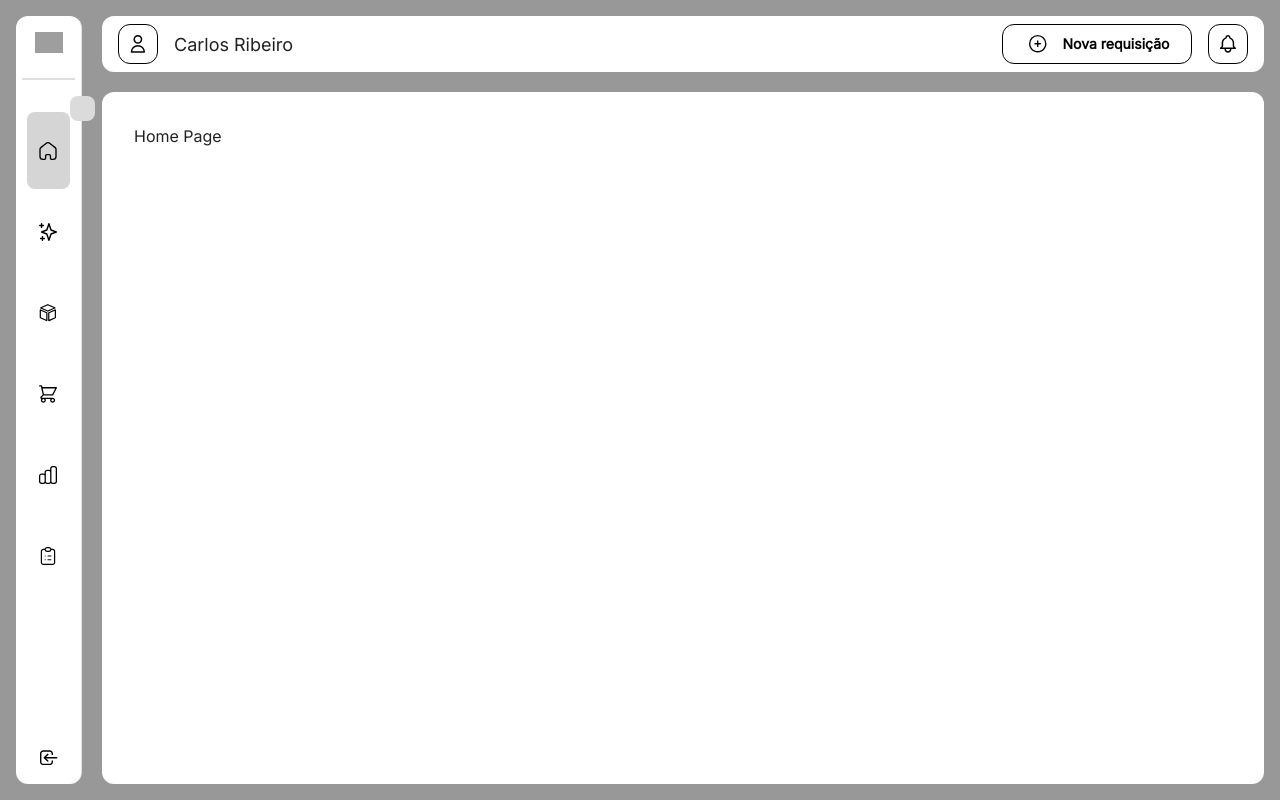
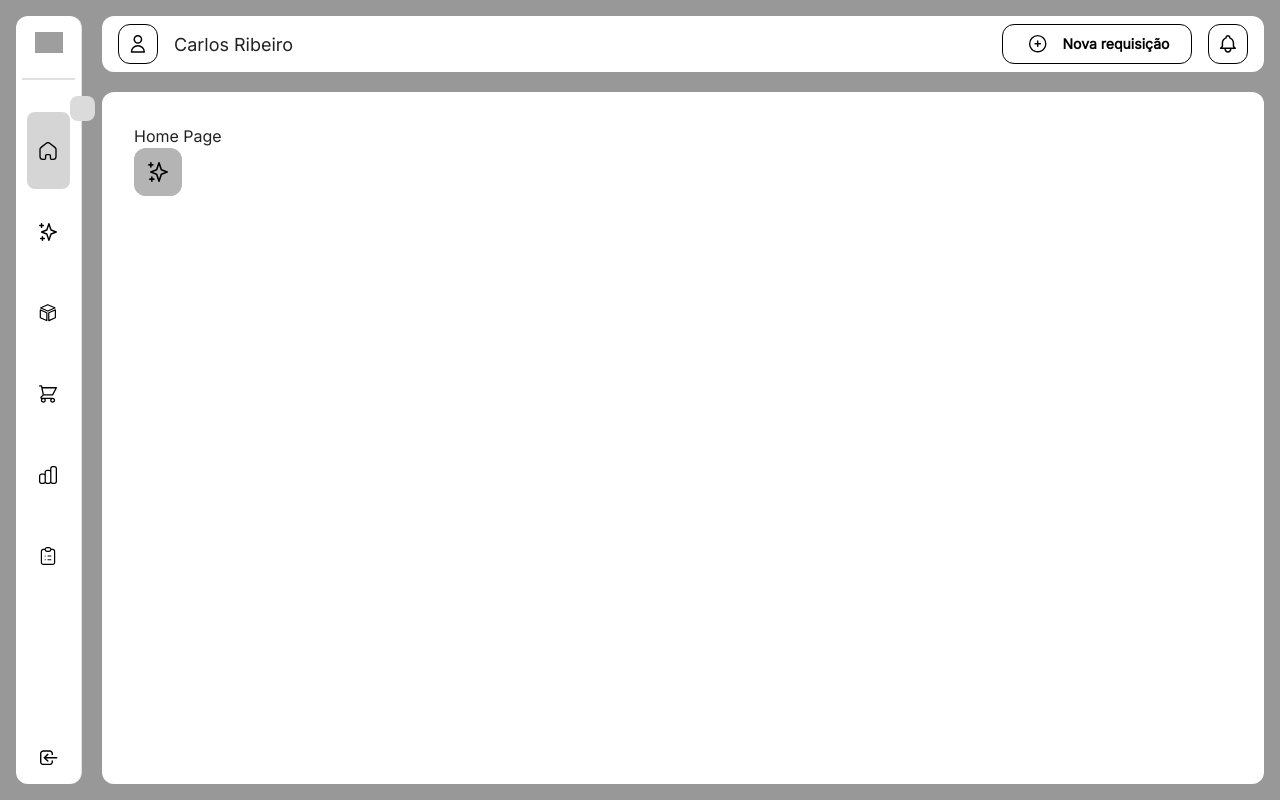
Before and after one commit to klissiadev/gestock, a React app in the folder frontend/: page / in a window 1280 px wide. Built offline with nearby package versions, Linux system fonts and the light colour scheme; no server answers; grey boxes are pictures that could not be loaded; some icons are missing; the HTML template or start-up script is replaced by a standard one.

Commit message:
feat(Chat): feat(ui): adiciona botão de atalho para acesso rápido ao chat

```diff
--- /dev/null
+++ b/frontend/src/components/ui/ExpandableIconButton.jsx
@@ -0,0 +1,62 @@
+import { Box, Typography } from "@mui/material";
+import { useState } from "react";
+
+export default function ExpandableIconButton({
+  icon,
+  label = "Minerva",
+  onClick,
+}) {
+  const [hover, setHover] = useState(false);
+
+  return (
+    <Box
+      onMouseEnter={() => setHover(true)}
+      onMouseLeave={() => setHover(false)}
+      onClick={onClick}
+      sx={(theme) => ({
+        height: 48,
+        width: hover ? 160 : 48,
+        backgroundColor: theme.palette.iconButton.active,
+        borderRadius: "12px",
+        display: "flex",
+        alignItems: "center",
+        cursor: "pointer",
+        overflow: "hidden",
+        transition: "width 250ms cubic-bezier(0.4, 0, 0.2, 1), background-color 150ms",
+        "&:hover": {
+          backgroundColor: theme.palette.iconButton.hover,
+        },
+      })}
+    >
+      {/* Ícone */}
+      <Box
+        sx={(theme) => ({
+          minWidth: 48,
+          height: 48,
+          display: "flex",
+          justifyContent: "center",
+          alignItems: "center",
+          backgroundColor: theme.palette.iconButton.active,
+          borderRadius: "12px",
+        })}
+      >
+        {icon}
+      </Box>
+
+      {/* Label que "entra" */}
+      <Typography
+        sx={{
+          whiteSpace: "nowrap",
+          opacity: hover ? 1 : 0,
+          transform: hover ? "translateX(0)" : "translateX(-12px)",
+          transition: "all 200ms ease",
+          fontSize: 18,
+          fontWeight: 500,
+          marginLeft: 2,
+        }}
+      >
+        {label}
+      </Typography>
+    </Box>
+  );
+}
--- a/frontend/src/features/LLM/components/ChatMarkdown.jsx
+++ b/frontend/src/features/LLM/components/ChatMarkdown.jsx
@@ -7,8 +7,8 @@ export default function ChatMarkdown({ content }) {
   return (
     <Box
       sx={{
-        "& ul": { paddingLeft: 3, marginTop: 1 },
-        "& li": { marginBottom: 1 },
+        "& ul": { paddingLeft: 3 },
+        "& li": { margin:0 },
         "& p": { margin: 0 },
         "& strong": { fontWeight: 700 },
       }}
@@ -19,7 +19,7 @@ export default function ChatMarkdown({ content }) {
         rehypePlugins={[rehypeRaw]}
         components={{
           p: ({ children }) => (
-            <Typography variant="body2" sx={{ mb: 1 }}>
+            <Typography variant="body2" >
               {children}
             </Typography>
           ),
--- a/frontend/src/features/home/HomePage.jsx
+++ b/frontend/src/features/home/HomePage.jsx
@@ -1,4 +1,7 @@
 import { Box } from "@mui/material";
+import ExpandableIconButton from "../../components/ui/ExpandableIconButton.jsx";
+import ChatSvg from "../../assets/icon/iconChat.svg?react";
+
 
 export default function HomePage() {
 
@@ -7,6 +10,10 @@ export default function HomePage() {
       {/* Conteúdo da página */}
       <Box flex={1} p={3}>
         <h1>Home Page</h1>
+        <ExpandableIconButton
+          icon={<ChatSvg width={20} height={20} />}
+          label="Minerva"
+        />
       </Box>
     </Box>
   );
```
